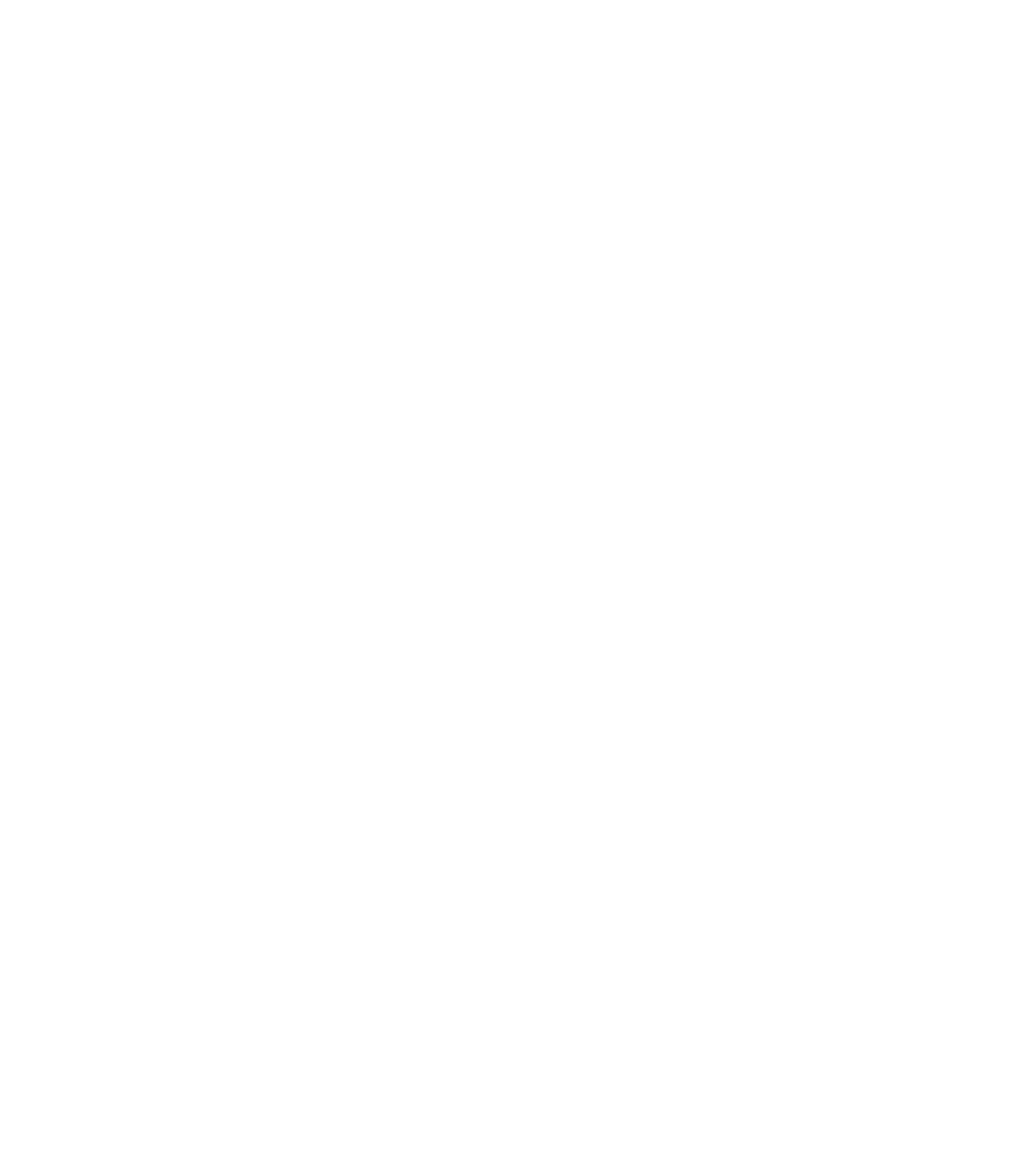
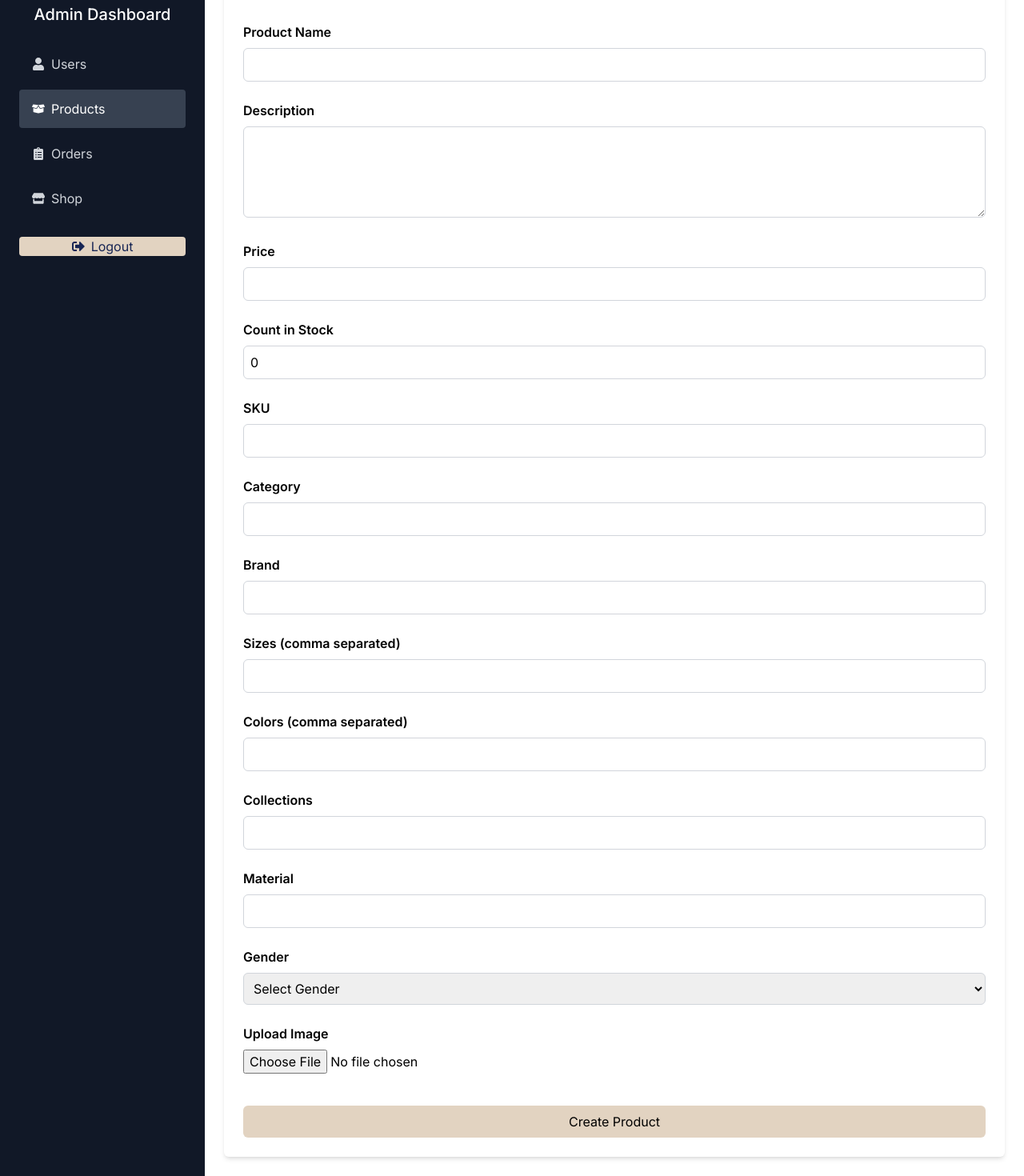
Before and after one commit to vikas01603/SLV-shopping-app, a React (Vite) app in the folder frontend/: page /admin/products/create in a window 1280 px wide. Before the commit this address had no page. Shown: the part 76-1546 px from the top of the page at 80% size. Before the commit the page ends 800 px from the top, so only its background shows below. Built offline with nearby package versions, Linux system fonts and the light colour scheme; sample sign-in values are in the browser's storage.

Commit message:
add missing component that is CREATE NEW PRODUCT feature

```diff
--- a/frontend/src/App.jsx
+++ b/frontend/src/App.jsx
@@ -16,6 +16,7 @@
 import UserManagement from "./components/Admin/UserManagement";
 import ProductManagement from "./components/Admin/ProductManagement";
 import EditProductPage from "./components/Admin/EditProductPage";
+import CreateProductPage from "./components/Admin/CreateProductPage";
 import OrderManagement from "./components/Admin/OrderManagement";
 
 import {Provider} from "react-redux";
@@ -46,6 +47,7 @@
           <Route index element={<AdminHomePage/>} />
           <Route path="users" element={<UserManagement/>}/>
           <Route path="products" element={<ProductManagement/>}/>
+          <Route path="products/create" element={<CreateProductPage/>}/>
           <Route path="products/:id/edit" element={<EditProductPage/>}/>
           <Route path="orders" element={<OrderManagement/>}/>
 
--- /dev/null
+++ b/frontend/src/components/Admin/CreateProductPage.jsx
@@ -0,0 +1,203 @@
+import React, { useState } from 'react';
+import { useDispatch, useSelector } from 'react-redux';
+import { useNavigate } from 'react-router-dom';
+import { createProduct } from '../../redux/slices/adminProductSlice';
+import axios from 'axios';
+
+const CreateProductPage = () => {
+
+    const dispatch = useDispatch();
+    const navigate = useNavigate();
+    const { loading, error } = useSelector((state) => state.adminProducts);
+
+    const [productData, setProductData] = useState({
+        name: "",
+        description: "",
+        price: "",
+        countInStock: 0,
+        sku: "",
+        category: "",
+        brand: "",
+        sizes: [],
+        colors: [],
+        collections: "",
+        material: "",
+        gender: "",
+        images: [],
+    });
+
+    const [uploading, setUploading] = useState(false);
+
+    const handleChange = (e) => {
+        const { name, value } = e.target;
+        setProductData((prevData) => ({
+            ...prevData,
+            [name]: value,
+        }));
+    };
+
+    const handleImageUpload = async (e) => {
+        const file = e.target.files[0];
+        const formData = new FormData();
+        formData.append("image", file);
+
+        try {
+            setUploading(true);
+            const { data } = await axios.post(`${import.meta.env.VITE_BACKEND_URL}/api/upload`,
+                formData,
+                {
+                    headers: {
+                        "Content-Type": "multipart/form-data"
+                    },
+                }
+            );
+            setProductData((prevData) => ({
+                ...prevData,
+                images: [...prevData.images, { url: data.imageUrl, altText: "" }],
+            }));
+            setUploading(false);
+        } catch (error) {
+            console.error(error);
+            setUploading(false);
+        }
+    };
+
+    const handleSubmit = (e) => {
+        e.preventDefault();
+        dispatch(createProduct(productData));
+        navigate('/admin/products');
+    };
+
+    if (loading) return <p>Loading...</p>;
+    if (error) return <p>Error: {error}</p>;
+
+    return (
+        <div className="max-w-5xl mx-auto p-6 shadow-md rounded-md">
+            <h2 className="text-2xl font-bold mb-6">Create New Product</h2>
+            <form onSubmit={handleSubmit}>
+                {/* Name */}
+                <div className="mb-6">
+                    <label className="block font-semibold mb-2">Product Name</label>
+                    <input type="text" name="name"
+                        value={productData.name}
+                        onChange={handleChange}
+                        className="w-full border border-gray-300 rounded-md p-2"
+                        required />
+                </div>
+                {/* Description */}
+                <div className="mb-6">
+                    <label className="block font-semibold mb-2">Description</label>
+                    <textarea name="description" value={productData.description}
+                        onChange={handleChange}
+                        className="w-full border border-gray-300 rounded-md p-2"
+                        rows={4}
+                        required />
+                </div>
+                {/* Price */}
+                <div className="mb-6">
+                    <label className="block font-semibold mb-2">Price</label>
+                    <input type="number" name="price" value={productData.price}
+                        onChange={handleChange}
+                        className="w-full border border-gray-300 rounded-md p-2"
+                        required />
+                </div>
+                {/* Count in Stock */}
+                <div className="mb-6">
+                    <label className="block font-semibold mb-2">Count in Stock</label>
+                    <input type="number" name="countInStock" value={productData.countInStock}
+                        onChange={handleChange}
+                        className="w-full border border-gray-300 rounded-md p-2"
+                        required />
+                </div>
+                {/* SKU */}
+                <div className="mb-6">
+                    <label className="block font-semibold mb-2">SKU</label>
+                    <input type="text" name="sku" value={productData.sku}
+                        onChange={handleChange}
+                        className="w-full border border-gray-300 rounded-md p-2"
+                        required />
+                </div>
+                {/* Category */}
+                <div className="mb-6">
+                    <label className="block font-semibold mb-2">Category</label>
+                    <input type="text" name="category" value={productData.category}
+                        onChange={handleChange}
+                        className="w-full border border-gray-300 rounded-md p-2"
+                        required />
+                </div>
+                {/* Brand */}
+                <div className="mb-6">
+                    <label className="block font-semibold mb-2">Brand</label>
+                    <input type="text" name="brand" value={productData.brand}
+                        onChange={handleChange}
+                        className="w-full border border-gray-300 rounded-md p-2"
+                        required />
+                </div>
+                {/* Sizes */}
+                <div className="mb-6">
+                    <label className="block font-semibold mb-2">Sizes (comma separated)</label>
+                    <input type="text" name="sizes" value={productData.sizes.join(",")}
+                        onChange={(e) => setProductData({ ...productData, sizes: e.target.value.split(",").map((size) => size.trim()) })}
+                        className="w-full border border-gray-300 rounded-md p-2"
+                        required />
+                </div>
+                {/* Colors */}
+                <div className="mb-6">
+                    <label className="block font-semibold mb-2">Colors (comma separated)</label>
+                    <input type="text" name="colors" value={productData.colors.join(",")}
+                        onChange={(e) => setProductData({ ...productData, colors: e.target.value.split(",").map((color) => color.trim()) })}
+                        className="w-full border border-gray-300 rounded-md p-2"
+                        required />
+                </div>
+                {/* Collections */}
+                <div className="mb-6">
+                    <label className="block font-semibold mb-2">Collections</label>
+                    <input type="text" name="collections" value={productData.collections}
+                        onChange={handleChange}
+                        className="w-full border border-gray-300 rounded-md p-2"
+                        required />
+                </div>
+                {/* Material */}
+                <div className="mb-6">
+                    <label className="block font-semibold mb-2">Material</label>
+                    <input type="text" name="material" value={productData.material}
+                        onChange={handleChange}
+                        className="w-full border border-gray-300 rounded-md p-2"
+                    />
+                </div>
+                {/* Gender */}
+                <div className="mb-6">
+                    <label className="block font-semibold mb-2">Gender</label>
+                    <select name="gender" value={productData.gender}
+                        onChange={handleChange}
+                        className="w-full border border-gray-300 rounded-md p-2"
+                    >
+                        <option value="">Select Gender</option>
+                        <option value="Men">Men</option>
+                        <option value="Women">Women</option>
+                        <option value="Unisex">Unisex</option>
+                    </select>
+                </div>
+                {/* Image Upload */}
+                <div className="mb-6">
+                    <label className="block font-semibold mb-2">Upload Image</label>
+                    <input type="file" onChange={handleImageUpload} />
+                    {uploading && <p>Uploading image...</p>}
+                    <div className="flex gap-4 mt-4">
+                        {productData.images.map((image, index) => (
+                            <div key={index}>
+                                <img src={image.url} alt={image.altText || "Product Image"}
+                                    className="w-20 h-20 object-cover rounded-md shadow-md" />
+                            </div>
+                        ))}
+                    </div>
+                </div>
+                <button type="submit" className="w-full bg-theme-gold text-black py-2 rounded-md hover:bg-yellow-600 transition-colors">
+                    Create Product
+                </button>
+            </form>
+        </div>
+    );
+};
+
+export default CreateProductPage;
--- a/frontend/src/components/Admin/ProductManagement.jsx
+++ b/frontend/src/components/Admin/ProductManagement.jsx
@@ -22,7 +22,10 @@
 
   return (
     <div className="max-w-7xl mx-auto p-6">
-        <h2 className="text-2xl font-bold mb-6">Product Management</h2>
+        <div className="flex justify-between items-center mb-6">
+            <h2 className="text-2xl font-bold">Product Management</h2>
+            <Link to="/admin/products/create" className="bg-green-500 text-white py-2 px-4 rounded hover:bg-green-600">+ Add Product</Link>
+        </div>
         <div className="overflow-x-auto shadow-md sm:rounded-lg">
             <table className="min-w-full text-left text-gray-500">
                 <thead className="bg-gray-100 text-xs uppercase text-gray-700">
```
